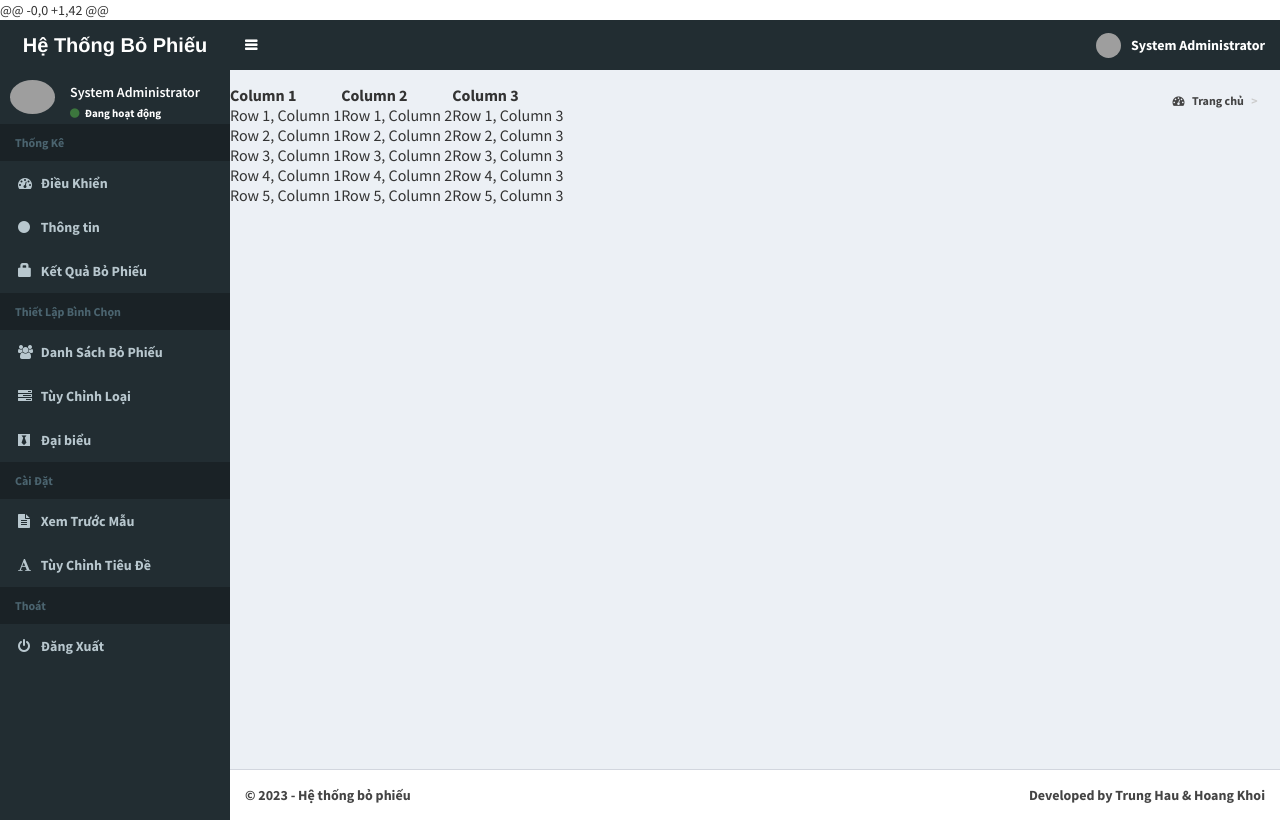
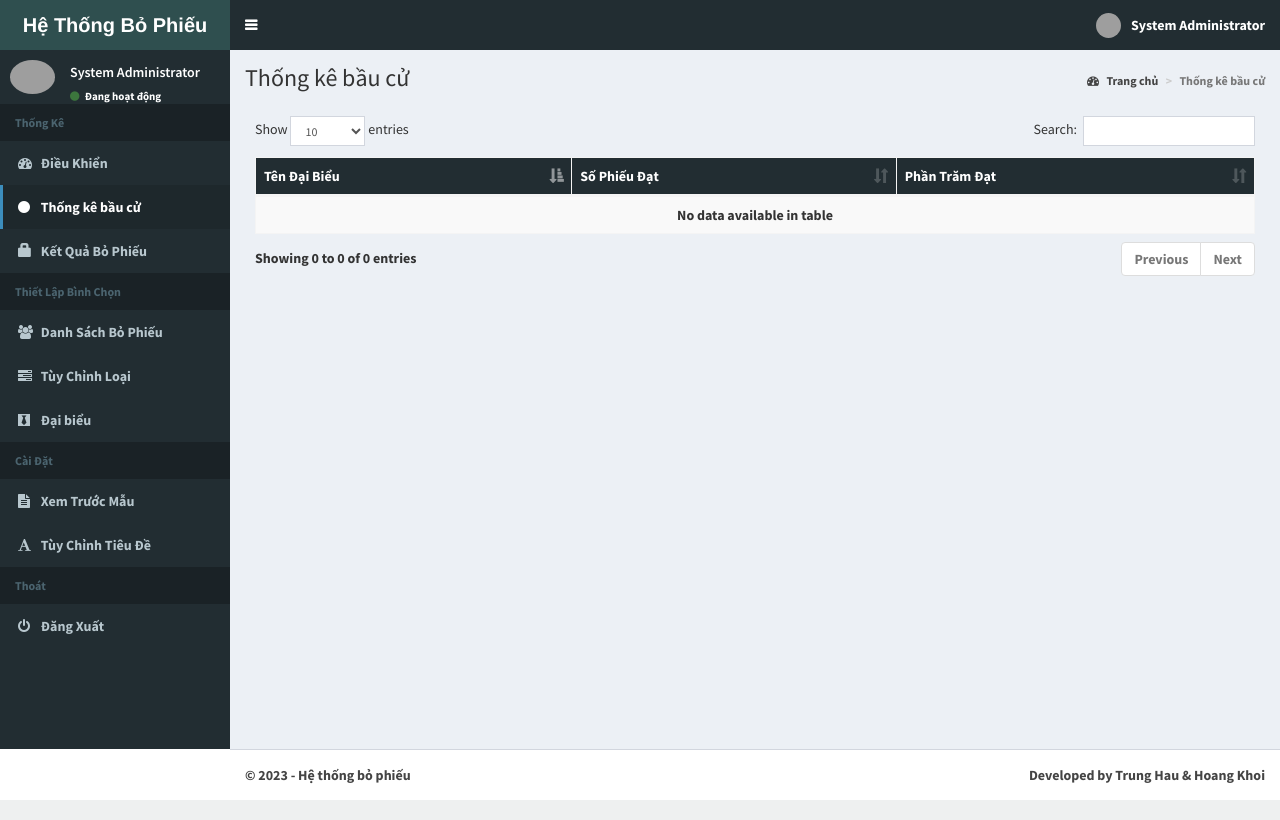
Before and after one commit to haulth/Web_BieuQuyet, a Django app: page /administrator/infovoter/ in a window 1280 px wide. Run offline with Django 3.2, Linux system fonts and the light colour scheme; a user stored in the database is signed in; data comes from the database, SQL or seed files in the repository; some libraries are stand-ins or nearby versions; grey boxes are pictures that could not be loaded.

Commit message:
page kqbp

```diff
--- a/administrator/templates/admin/infomation_votes.html
+++ b/administrator/templates/admin/infomation_votes.html
@@ -1,41 +1,40 @@
-@@ -0,0 +1,42 @@
 {% extends 'root.html' %}
 {% load static %}
 {% block content %}
 
-<table>
-    <tr>
-      <th>Column 1</th>
-      <th>Column 2</th>
-      <th>Column 3</th>
-    </tr>
-    <tr>
-      <td>Row 1, Column 1</td>
-      <td>Row 1, Column 2</td>
-      <td>Row 1, Column 3</td>
-    </tr>
-    <tr>
-      <td>Row 2, Column 1</td>
-      <td>Row 2, Column 2</td>
-      <td>Row 2, Column 3</td>
-    </tr>
-    <tr>
-      <td>Row 3, Column 1</td>
-      <td>Row 3, Column 2</td>
-      <td>Row 3, Column 3</td>
-    </tr>
-    <tr>
-      <td>Row 4, Column 1</td>
-      <td>Row 4, Column 2</td>
-      <td>Row 4, Column 3</td>
-    </tr>
-    <tr>
-      <td>Row 5, Column 1</td>
-      <td>Row 5, Column 2</td>
-      <td>Row 5, Column 3</td>
-    </tr>
-  </table>
+<section class="content">
+    <div class="row">
+  <div class="col-xs-12">
+  {% comment %} <div class="box">
+    <div class="box-header with-border">
+      <a href="#reset" data-toggle="modal" class="btn btn-danger btn-sm btn-flat"><i class="fa fa-refresh"></i> Đặt Lại</a>
+    </div> {% endcomment %}
+  <div class="box-body">
+    <table id="example1" class="table table-bordered table-hover table-striped">
+        <thead style="background-color: #222D32; color:white;">
+            <th>Tên Đại Biểu</th>
+            <th>Số Phiếu Đạt</th>
+            <th>Phần Trăm Đạt</th>
+        </thead>
+        <tbody>
+      {% for key, value in chart_data.items %}
 
+      <tr>
+        <td>{{ value.candidates|safe}}</td>
+        <td>{{ value.votes }}</td>
+        <td>{{ value.percent }}</td>
+
+
+      </tr>
+      {% endfor %}
+
+                              </tbody>
+    </table>
+  </div>
+  </div>
+  </div>
+  </div>
+  </section>
 
 
 
--- a/administrator/templates/sidebar.html
+++ b/administrator/templates/sidebar.html
@@ -19,7 +19,7 @@
 
       <li class="header">Thống Kê</li>
       <li class=""><a href="{% url 'adminDashboard' %}"><i class="fa fa-dashboard"></i> <span>Điều Khiển</span></a></li>
-      <li class=""><a href="{% url 'infoVotes' %}"><i class="fa fa-circle"></i> <span>Thông tin</span></a></li>
+      <li class=""><a href="{% url 'infoVoter' %}"><i class="fa fa-circle"></i> <span>Thống kê bầu cử</span></a></li>
       <li class=""><a href="{% url 'viewVotes' %}"><span class="glyphicon glyphicon-lock"></span> <span>Kết Quả Bỏ Phiếu</span></a></li>
       <li class="header">Thiết Lập Bình Chọn</li>
       <li class=""><a href="{% url 'adminViewVoters' %}"><i class="fa fa-users"></i> <span>Danh Sách Bỏ Phiếu</span></a></li>
--- a/administrator/views.py
+++ b/administrator/views.py
@@ -135,24 +135,26 @@ def infoVoter(request):
     chart_data = {}
 
     for position in positions:
-        list_of_candidates = []
-        votes_count = []
-        for candidate in Candidate.objects.filter(position=position):
-            list_of_candidates.append(candidate.fullname)
-            votes = Votes.objects.filter(candidate=candidate).count()
-            votes_count.append(votes)
-        chart_data[position] = {
-            'candidates': list_of_candidates,
-            'votes': votes_count,
-            'pos_id': position.id
-        }
+        if position.max_vote > 1:
+            votes_count = []
+            for candidate in Candidate.objects.filter(position=position):
+                votes = Votes.objects.filter(candidate=candidate).count()
+                votes_count.append(votes)
+                chart_data[position] = {
+                'candidates': candidate.fullname,
+                'votes': votes_count,
+                'percent': [(votes / voted_voters.count()) * 100 for votes in votes_count],
+                'pos_id': position.id
+            }
 
     context = {
         'position_count': positions.count(),
         'candidate_count': candidates.count(),
-        'voter_count': voters.count(),
-        'voted_voter_count': voted_voters.count(),
+        'voters_count': voters.count(),
+        'voted_voters_count': voted_voters.count(),
+        'positions': positions,
         'chart_data': chart_data,
+        'page_title': "Thống kê bầu cử"
     }
     return render(request, 'admin/infomation_votes.html', context)
 
--- a/vote_time.txt
+++ b/vote_time.txt
@@ -1 +1 @@
-2023-03-09T22:55
+2023-03-11T13:54
```
Also changed, not shown: voting/templates/voting/voter/ballot.html (+9 -2 lines).
